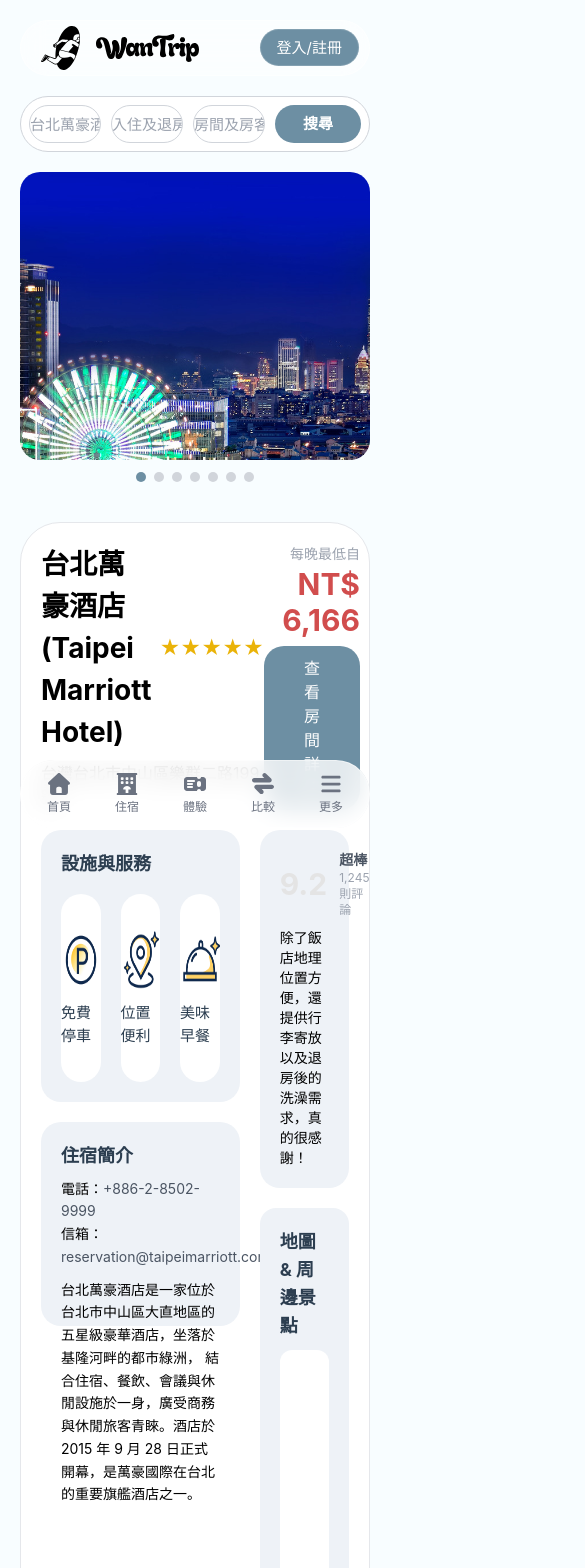
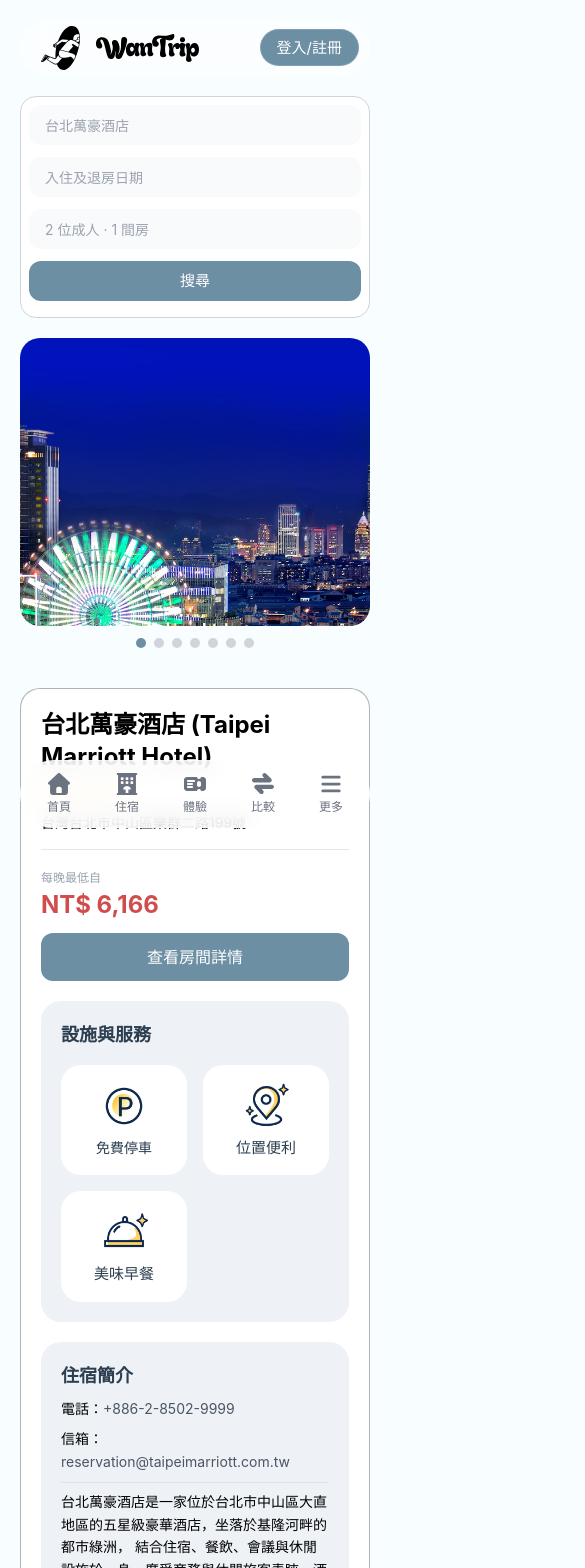
Before and after one commit to WanTrip-2026/WanTrip, a Vue app: page /hotelsdetail in a window 390 px wide. Shown: the top 1568 px of the page, 585 px wide, since content can reach past the window. Built offline with nearby package versions, Linux system fonts and the light colour scheme.

Commit message:
feat: 搜尋框樣式跟rwd調整、飯店介紹rwd調整

```diff
--- a/src/views/HotelDetail.vue
+++ b/src/views/HotelDetail.vue
@@ -2,35 +2,34 @@
   <div class="max-w-[1200px] mx-auto min-h-screen px-5">
     <div class="py-24">
       <section
-        class="max-w-[1200px] h-14 p-2 mb-5 bg-white rounded-full border border-gray-300 flex flex-row items-center gap-2.5"
+        class="max-w-[1200px] w-full p-2 mb-5 bg-white rounded-2xl md:rounded-full border border-gray-300 flex flex-col md:flex-row items-center gap-3"
       >
-        <div class="h-full w-full">
-          <label class="rounded-full"></label>
+        <div class="relative w-full h-12 md:h-full flex-1">
           <input
             type="text"
             placeholder="台北萬豪酒店"
-            class="h-full w-full border text-center border-gray-300 rounded-full focus:ring-primary focus:border-primary outline-none"
+            class="h-10 w-full pl-4 md:pl-10 pr-4 text-sm md:text-base border-none bg-gray-50 md:bg-transparent rounded-xl md:rounded-full focus:ring-2 focus:ring-primary/20 outline-none transition-all"
           />
         </div>
-        <div class="h-full w-full">
-          <label class="text-gray-500 rounded-full"></label>
+        <div class="hidden md:block w-[1px] h-8 bg-gray-200"></div>
+        <div class="relative w-full h-12 md:h-full flex-1">
           <input
             type="text"
             placeholder="入住及退房日期"
-            class="h-full w-full border text-center border-gray-300 rounded-full focus:ring-primary focus:border-primary outline-none"
+            class="h-10 w-full pl-4 md:pl-10 pr-4 text-sm md:text-base border-none bg-gray-50 md:bg-transparent rounded-xl md:rounded-full focus:ring-2 focus:ring-primary/20 outline-none transition-all"
           />
         </div>
-        <div class="h-full w-full">
-          <label class="text-gray-500 rounded-full"></label>
+        <div class="hidden md:block w-[1px] h-8 bg-gray-200"></div>
+        <div class="relative w-full h-12 md:h-full flex-1">
           <input
             type="text"
-            placeholder="房間及房客"
-            class="h-full w-full border text-center border-gray-300 rounded-full focus:ring-primary focus:border-primary outline-none"
+            placeholder="2 位成人 · 1 間房"
+            class="h-10 w-full pl-4 md:pl-10 pr-4 text-sm md:text-base border-none bg-gray-50 md:bg-transparent rounded-xl md:rounded-full focus:ring-2 focus:ring-primary/20 outline-none transition-all"
           />
         </div>
-        <div class="text-gray-500 rounded-full h-full">
+        <div class="w-full md:w-auto h-12 md:h-full">
           <button
-            class="h-full bg-primary hover:bg-#6D8FA3 text-white font-bold py-1 px-7 rounded-full transition-colors whitespace-nowrap"
+            class="h-10 w-full md:w-auto bg-primary hover:bg-[#6D8FA3] text-white py-1 px-7 rounded-xl md:rounded-full transition-colors whitespace-nowrap"
           >
             搜尋
           </button>
@@ -118,53 +117,55 @@
         </div>
       </div>
 
-      <div
-        class="bg-white p-[20px] rounded-[40px] border-gray-200 mb-[40px] border border-black/30"
-      >
-        <div class="flex justify-between items-center pb-[20px]">
+      <div class="bg-white p-5 md:p-[20px] rounded-[20px] mb-[40px] border border-black/30">
+        <div class="flex flex-col md:flex-row justify-between items-start md:items-center pb-5">
           <div>
-            <h2 class="text-[28px] font-bold text-black flex items-center gap-2">
+            <h2
+              class="text-2xl md:text-[28px] font-bold text-black flex flex-wrap items-center gap-2"
+            >
               台北萬豪酒店 (Taipei Marriott Hotel)
-              <span class="text-yellow-500 text-xl">★★★★★</span>
+              <span class="text-yellow-500 text-base md:text-xl">★★★★★</span>
             </h2>
-            <p class="text-black text-base mt-[8px]">台灣台北市中山區樂群二路199號</p>
+            <p class="text-black text-sm md:text-base mt-2 mb-4">台灣台北市中山區樂群二路199號</p>
           </div>
-          <div class="text-right">
-            <span class="text-gray-400 text-sm">每晚最低自</span>
-            <div class="text-[#D14D4D] text-3xl font-bold">NT$ 6,166</div>
+          <div
+            class="w-full md:w-auto text-left md:text-right border-t md:border-none pt-4 md:pt-0"
+          >
+            <span class="text-gray-400 text-xs md:text-sm">每晚最低自</span>
+            <div class="text-[#D14D4D] text-2xl md:text-3xl font-bold">NT$ 6,166</div>
             <button
-              class="bg-primary text-white text-[16px] px-[40px] py-[10px] rounded-[20px] hover:bg-[#4a6b78] transition mt-2"
+              class="w-full md:w-auto bg-primary text-white text-base px-10 py-3 md:py-[10px] rounded-xl md:rounded-[20px] hover:bg-[#4a6b78] transition mt-3"
             >
               查看房間詳情
             </button>
           </div>
         </div>
 
-        <div class="grid grid-cols-12 gap-[20px]">
-          <div class="col-span-8 space-y-[20px]">
-            <div class="bg-[#EEF2F7] rounded-[20px] p-[20px] h-[272px] flex flex-col">
+        <div class="flex flex-col md:grid md:grid-cols-12 gap-5">
+          <div class="w-full md:col-span-8 space-y-5">
+            <div class="bg-[#EEF2F7] rounded-[20px] p-5 flex flex-col">
               <h3 class="font-bold text-lg mb-4">設施與服務</h3>
-              <ul class="grid grid-cols-3 gap-[20px] flex-1">
-                <li class="flex flex-col items-center justify-center bg-white rounded-[20px]">
+              <ul class="grid grid-cols-2 md:grid-cols-3 gap-4">
+                <li class="flex flex-col items-center justify-center bg-white rounded-[20px] py-4">
                   <img
                     src="/src/assets/hoteldetail_img/icon/freeParking.png"
-                    class="w-16 h-16 mb-[10px]"
+                    class="w-12 h-12 md:w-16 md:h-16 mb-2"
                     alt="免費停車"
                   />
-                  免費停車
+                  <span class="text-sm">免費停車</span>
                 </li>
-                <li class="flex flex-col items-center justify-center bg-white rounded-[20px]">
+                <li class="flex flex-col items-center justify-center bg-white rounded-[20px] py-4">
                   <img
                     src="/src/assets/hoteldetail_img/icon/convenient.png"
-                    class="w-16 h-16 mb-[10px]"
+                    class="w-12 h-12 md:w-16 md:h-16 mb-2"
                     alt="位置便利"
                   />
                   位置便利
                 </li>
-                <li class="flex flex-col items-center justify-center bg-white rounded-[20px]">
+                <li class="flex flex-col items-center justify-center bg-white rounded-[20px] py-4">
                   <img
                     src="/src/assets/hoteldetail_img/icon/breakfast.png"
-                    class="w-16 h-16 mb-[10px]"
+                    class="w-12 h-12 md:w-16 md:h-16 mb-2"
                     alt="美味早餐"
                   />
                   美味早餐
@@ -172,15 +173,15 @@
               </ul>
             </div>
 
-            <div class="bg-[#EEF2F7] rounded-[20px] p-[20px] h-[204px]">
+            <div class="bg-[#EEF2F7] rounded-[20px] p-5">
               <h3 class="font-bold text-lg mb-2">住宿簡介</h3>
-              <ul class="text-gray-600 text-sm leading-relaxed">
+              <ul class="text-gray-600 text-sm leading-relaxed space-y-2">
                 <li><span class="font-medium text-black">電話：</span>+886-2-8502-9999</li>
                 <li>
                   <span class="font-medium text-black">信箱：</span
                   >reservation@taipeimarriott.com.tw
                 </li>
-                <li class="pt-[10px] text-black">
+                <li class="pt-2 text-black border-t border-gray-300/50 mt-2">
                   台北萬豪酒店是一家位於台北市中山區大直地區的五星級豪華酒店，坐落於基隆河畔的都市綠洲，
                   結合住宿、餐飲、會議與休閒設施於一身，廣受商務與休閒旅客青睞。酒店於 2015 年 9 月
                   28 日正式開幕，是萬豪國際在台北的重要旗艦酒店之一。
@@ -189,9 +190,9 @@
             </div>
           </div>
 
-          <div class="col-span-4 space-y-[20px]">
-            <div class="bg-[#EEF2F7] rounded-[20px] p-[20px]">
-              <div class="flex items-center gap-[12px] pb-[10px]">
+          <div class="w-full md:col-span-4 space-y-5">
+            <div class="bg-[#EEF2F7] rounded-[20px] p-5">
+              <div class="flex items-center gap-3 pb-[10px]">
                 <div class="text-3xl font-bold text-secondary">9.2</div>
                 <div>
                   <p class="text-sm font-bold text-gray-600">超棒</p>
@@ -202,9 +203,9 @@
                 除了飯店地理位置方便，還提供行李寄放以及退房後的洗澡需求，真的很感謝！
               </p>
             </div>
-            <div class="bg-[#EEF2F7] rounded-2xl p-[20px]">
+            <div class="bg-[#EEF2F7] rounded-2xl p-5">
               <h3 class="font-bold text-lg mb-[10px]">地圖 & 周邊景點</h3>
-              <div class="bg-white w-full h-[272px] rounded-xl"></div>
+              <div class="bg-white w-full h-[200px] md:h-[272px] rounded-xl"></div>
             </div>
           </div>
         </div>
@@ -396,13 +397,13 @@
             <div
               class="bg-white/90 rounded-[10px] md:rounded-[20px] p-5 flex flex-wrap gap-y-2 gap-x-6 items-center"
             >
-              <div class="flex items-center gap-2 text-sm text-gray-500">
+              <div class="flex items-center gap-2 text-xs text-gray-500">
                 <span class="w-1.5 h-1.5 bg-gray-300 rounded-full"></span>
-                <span class="text-sm font-medium text-gray-700">房型：</span>{{ review.roomType }}
+                <span class="text-xs font-medium text-gray-700">房型：</span>{{ review.roomType }}
               </div>
-              <div class="flex items-center gap-2 text-sm text-gray-500">
+              <div class="flex items-center gap-2 text-xs text-gray-500">
                 <span class="w-1.5 h-1.5 bg-gray-300 rounded-full"></span>
-                <span class="text-sm font-medium text-gray-700">入住：</span>{{ review.nights }} 晚
+                <span class="text-xs font-medium text-gray-700">入住：</span>{{ review.nights }} 晚
                 ({{ review.stayDate }})
               </div>
             </div>
@@ -561,7 +562,7 @@
     memberLocation: '台灣',
     memberType: '商務旅客',
     rating: 10,
-    roomType: '經典特大號床間- 帶1張特大號床',
+    roomType: '經典特大床間',
     nights: 1,
     stayDate: '2024年12月',
     title: '非常棒的住宿體驗！',
```
